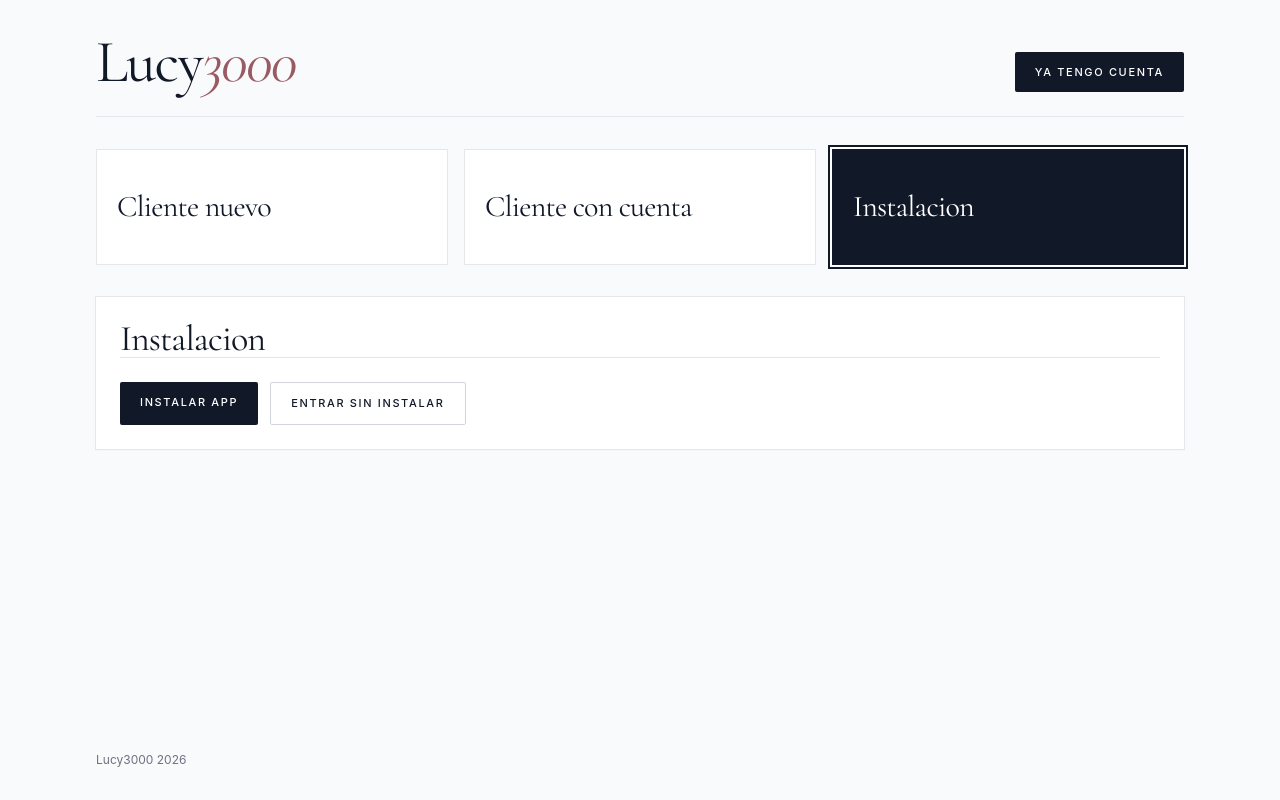
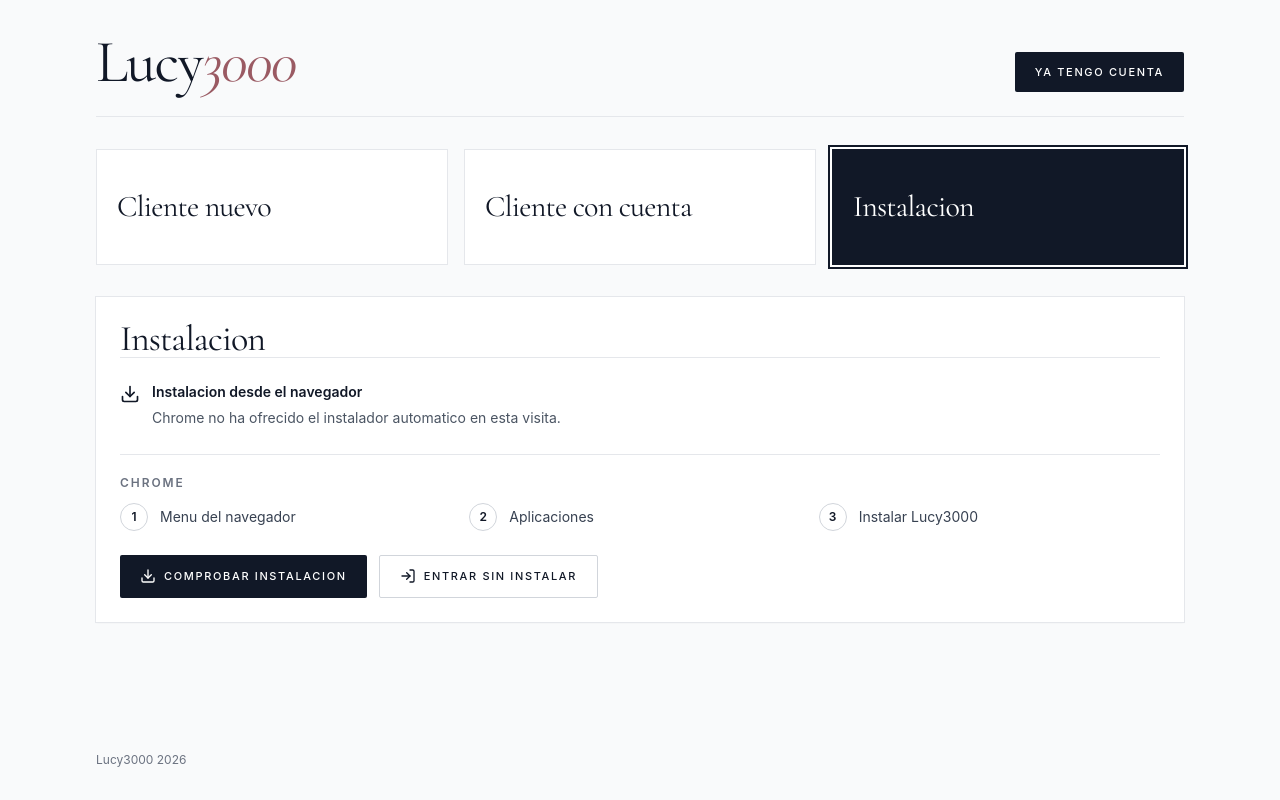
Before and after one commit to Sergiom84/Lucy3000, a React (Vite) app: page / in a window 1280 px wide. Both pictures are taken after a click on the button "Instalacion". Built offline with nearby package versions, Linux system fonts and the light colour scheme.

Commit message:
Improve PWA install fallback

```diff
--- a/src/renderer/hooks/usePwaInstallPrompt.ts
+++ b/src/renderer/hooks/usePwaInstallPrompt.ts
@@ -9,9 +9,14 @@
 export function usePwaInstallPrompt() {
   const [installPrompt, setInstallPrompt] = useState<BeforeInstallPromptEvent | null>(null)
   const [isStandalone, setIsStandalone] = useState(false)
+  const [isServiceWorkerReady, setIsServiceWorkerReady] = useState(false)
 
   const isSupportedContext = useMemo(
-    () => window.location.protocol === 'https:' || window.location.hostname === 'localhost',
+    () =>
+      window.location.protocol === 'https:' ||
+      window.location.hostname === 'localhost' ||
+      window.location.hostname === '127.0.0.1' ||
+      window.location.hostname === '[::1]',
     []
   )
 
@@ -36,15 +41,40 @@
     window.addEventListener('beforeinstallprompt', handleBeforeInstallPrompt)
     window.addEventListener('appinstalled', handleAppInstalled)
 
+    const shouldWaitForServiceWorker = import.meta.env.PROD && 'serviceWorker' in navigator && isSupportedContext
+
+    if (shouldWaitForServiceWorker) {
+      void navigator.serviceWorker.ready
+        .then(() => setIsServiceWorkerReady(true))
+        .catch(() => setIsServiceWorkerReady(false))
+    } else {
+      setIsServiceWorkerReady(true)
+    }
+
     return () => {
       window.removeEventListener('beforeinstallprompt', handleBeforeInstallPrompt)
       window.removeEventListener('appinstalled', handleAppInstalled)
     }
-  }, [])
+  }, [isSupportedContext])
 
   const install = async () => {
+    if (isStandalone) {
+      toast.success('Lucy3000 ya esta instalada')
+      return false
+    }
+
+    if (!isSupportedContext) {
+      toast('Abre Lucy3000 desde HTTPS para instalarla como app')
+      return false
+    }
+
     if (!installPrompt) {
-      toast('Chrome no ofrece instalacion automatica. Menu del navegador > Aplicaciones > Instalar Lucy3000')
+      if ('serviceWorker' in navigator && !isServiceWorkerReady) {
+        toast('Preparando instalacion. Espera unos segundos o recarga la pagina')
+        return false
+      }
+
+      toast('Instalacion disponible desde el menu del navegador')
       return false
     }
 
@@ -64,6 +94,7 @@
     canPromptInstall: Boolean(installPrompt),
     install,
     isStandalone,
+    isServiceWorkerReady,
     isSupportedContext
   }
 }
--- a/src/renderer/pages/PublicAccess.tsx
+++ b/src/renderer/pages/PublicAccess.tsx
@@ -1,4 +1,5 @@
 import { useState } from 'react'
+import { CheckCircle2, Download, LogIn, RefreshCw } from 'lucide-react'
 import { Link } from 'react-router-dom'
 import { usePwaInstallPrompt } from '../hooks/usePwaInstallPrompt'
 
@@ -12,6 +13,45 @@
   { id: 'account', title: 'Cliente con cuenta' },
   { id: 'install', title: 'Instalacion' }
 ]
+
+function getInstallGuide() {
+  const userAgent = window.navigator.userAgent.toLowerCase()
+  const platform = window.navigator.platform.toLowerCase()
+  const isIpadOs = platform.includes('mac') && window.navigator.maxTouchPoints > 1
+
+  if (/iphone|ipad|ipod/.test(userAgent) || isIpadOs) {
+    return {
+      title: 'iPhone o iPad',
+      steps: ['Abrir en Safari', 'Compartir', 'Anadir a pantalla de inicio']
+    }
+  }
+
+  if (userAgent.includes('android')) {
+    return {
+      title: 'Android',
+      steps: ['Menu del navegador', 'Anadir a pantalla de inicio', 'Confirmar instalacion']
+    }
+  }
+
+  if (userAgent.includes('edg/')) {
+    return {
+      title: 'Microsoft Edge',
+      steps: ['Menu del navegador', 'Aplicaciones', 'Instalar Lucy3000']
+    }
+  }
+
+  if (userAgent.includes('chrome') || userAgent.includes('chromium')) {
+    return {
+      title: 'Chrome',
+      steps: ['Menu del navegador', 'Aplicaciones', 'Instalar Lucy3000']
+    }
+  }
+
+  return {
+    title: 'Navegador',
+    steps: ['Abrir en Chrome o Edge', 'Menu del navegador', 'Instalar Lucy3000']
+  }
+}
 
 function PortalCard({
   active,
@@ -78,25 +118,95 @@
 }
 
 function InstallPanel() {
-  const { install, isStandalone, isSupportedContext } = usePwaInstallPrompt()
+  const { canPromptInstall, install, isStandalone, isServiceWorkerReady, isSupportedContext } = usePwaInstallPrompt()
+  const guide = getInstallGuide()
+
+  const status = isStandalone
+    ? {
+        icon: CheckCircle2,
+        title: 'Lucy3000 ya esta instalada',
+        text: 'Puedes abrirla desde el acceso de aplicaciones del equipo.'
+      }
+    : canPromptInstall
+      ? {
+          icon: Download,
+          title: 'Instalacion directa disponible',
+          text: 'Pulsa el boton y confirma la instalacion en la ventana del navegador.'
+        }
+      : !isSupportedContext
+        ? {
+            icon: Download,
+            title: 'Instalacion no disponible aqui',
+            text: 'Abre Lucy3000 desde la direccion segura https://lucy3000-web.onrender.com/.'
+          }
+        : !isServiceWorkerReady
+          ? {
+              icon: RefreshCw,
+              title: 'Preparando instalacion',
+              text: 'Espera unos segundos. Si Chrome no activa el boton, recarga esta pagina una vez.'
+            }
+          : {
+              icon: Download,
+              title: 'Instalacion desde el navegador',
+              text: `${guide.title} no ha ofrecido el instalador automatico en esta visita.`
+            }
+
+  const StatusIcon = status.icon
+  const installLabel = isStandalone
+    ? 'App instalada'
+    : canPromptInstall
+      ? 'Instalar Lucy3000'
+      : 'Comprobar instalacion'
 
   return (
     <section className="border-t border-gray-200 pt-6">
+      <div className="space-y-6">
+        <div className="flex items-start gap-3">
+          <StatusIcon className="mt-0.5 h-5 w-5 shrink-0 text-gray-900" aria-hidden="true" />
+          <div>
+            <p className="text-sm font-semibold text-gray-900">{status.title}</p>
+            <p className="mt-1 max-w-2xl text-sm leading-6 text-gray-600">{status.text}</p>
+          </div>
+        </div>
+
+        {!canPromptInstall && !isStandalone ? (
+          <div className="border-t border-gray-200 pt-5">
+            <p className="text-xs font-semibold uppercase tracking-[0.16em] text-gray-500">{guide.title}</p>
+            <ol className="mt-3 grid gap-2 sm:grid-cols-3">
+              {guide.steps.map((step, index) => (
+                <li key={step} className="flex items-center gap-3 text-sm text-gray-700">
+                  <span className="flex h-7 w-7 shrink-0 items-center justify-center rounded-full border border-gray-300 text-xs font-semibold text-gray-900">
+                    {index + 1}
+                  </span>
+                  <span>{step}</span>
+                </li>
+              ))}
+            </ol>
+          </div>
+        ) : null}
+
         <div className="flex flex-col gap-3 sm:flex-row">
           <button
             type="button"
             onClick={() => void install()}
             disabled={isStandalone || !isSupportedContext}
-          className="inline-flex rounded-sm bg-gray-900 px-5 py-3 text-[11px] font-medium uppercase tracking-[0.15em] text-white transition hover:bg-black disabled:cursor-not-allowed disabled:opacity-50"
+            className="inline-flex items-center justify-center gap-2 rounded-sm bg-gray-900 px-5 py-3 text-[11px] font-medium uppercase tracking-[0.15em] text-white transition hover:bg-black disabled:cursor-not-allowed disabled:opacity-50"
           >
-          Instalar app
+            {isServiceWorkerReady || canPromptInstall || isStandalone ? (
+              <Download className="h-4 w-4" aria-hidden="true" />
+            ) : (
+              <RefreshCw className="h-4 w-4" aria-hidden="true" />
+            )}
+            {installLabel}
           </button>
           <Link
             to="/login"
-          className="inline-flex rounded-sm border border-gray-300 bg-white px-5 py-3 text-[11px] font-medium uppercase tracking-[0.15em] text-gray-900 transition hover:border-gray-500 hover:bg-gray-50"
+            className="inline-flex items-center justify-center gap-2 rounded-sm border border-gray-300 bg-white px-5 py-3 text-[11px] font-medium uppercase tracking-[0.15em] text-gray-900 transition hover:border-gray-500 hover:bg-gray-50"
           >
+            <LogIn className="h-4 w-4" aria-hidden="true" />
             Entrar sin instalar
           </Link>
+        </div>
       </div>
     </section>
   )
```
Lines whose indentation alone changed are shown as unchanged.
